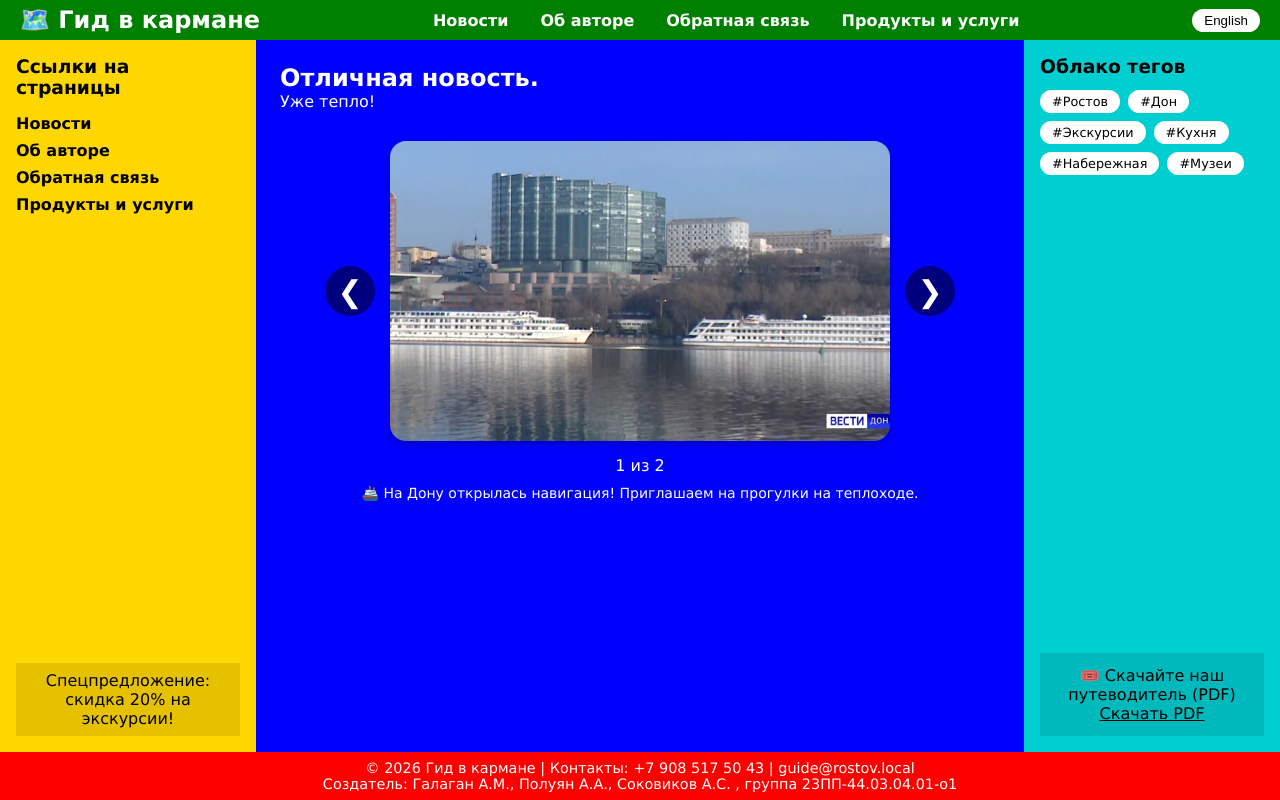
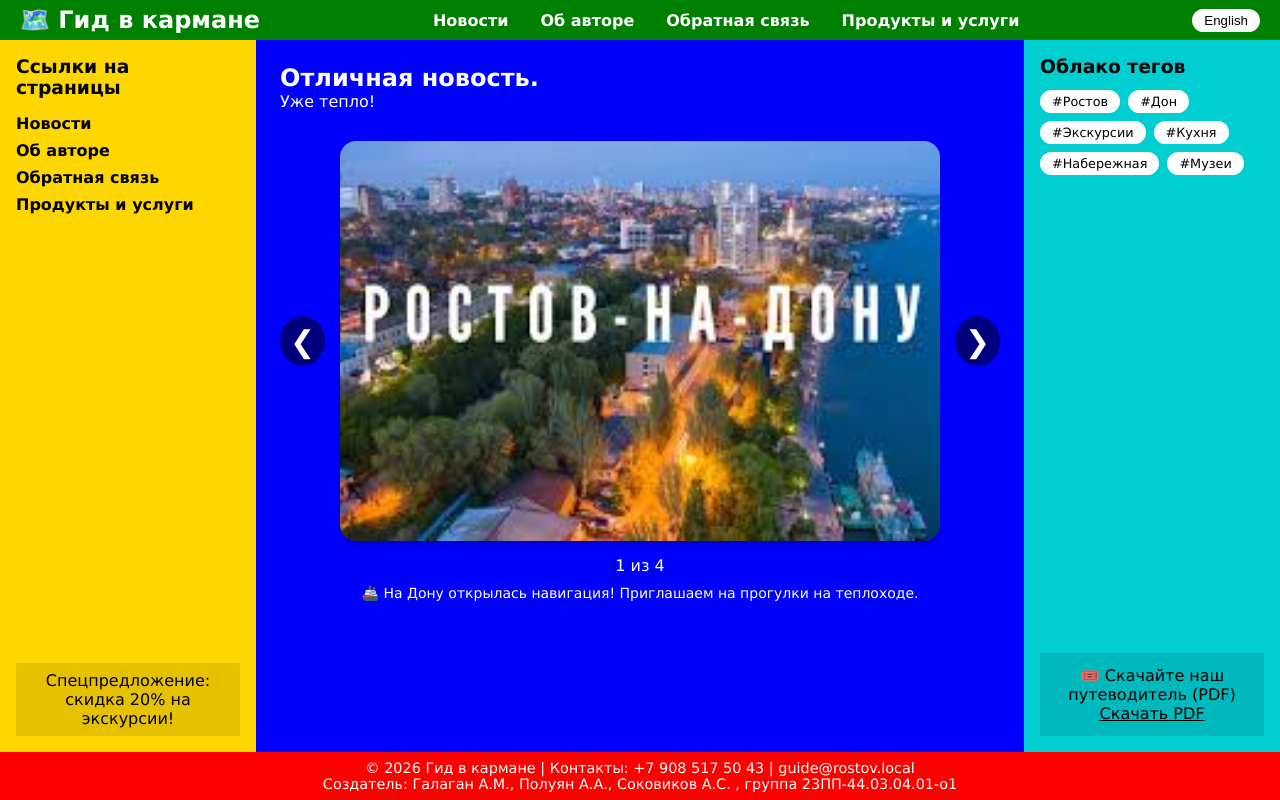
Before and after one commit to Alex-agal/Project-lab17-20, a React (Vite) app: page / in a window 1280 px wide. Built offline with nearby package versions, Linux system fonts and the light colour scheme.

Commit message:
Обновил страницу новости и добавил два фото

```diff
--- a/src/pages/NewsPage.jsx
+++ b/src/pages/NewsPage.jsx
@@ -2,7 +2,7 @@ import React, { useState } from 'react';
 
 const NewsPage = () => {
   // Список фото (имена файлов в папке public)
-  const photos = ['/don.jpeg', '/don2.png'];
+  const photos = ['/Rostov-1.jpg','/Rostov.jpg','/don.jpeg', '/don2.png'];
 
   // Состояние для хранения индекса текущего фото
   const [currentIndex, setCurrentIndex] = useState(0);
@@ -54,8 +54,8 @@ const NewsPage = () => {
           alt={`Фото ${currentIndex + 1}`}
           style={{
             width: '100%',
-            maxWidth: '500px',
-            height: '300px',
+            maxWidth: '600px',
+            height: '400px',
             objectFit: 'cover',
             borderRadius: '16px',
             boxShadow: '0 4px 8px rgba(0,0,0,0.2)'
@@ -80,7 +80,7 @@ const NewsPage = () => {
         </button>
       </div>
 
-      {/* Индикатор (показывает, какое фото сейчас: 1 из 2) */}
+      {/* Индикатор (показывает, какое фото сейчас: 1 из 4) */}
       <p style={{ textAlign: 'center', marginTop: '15px' }}>
         {currentIndex + 1} из {photos.length}
       </p>
```
Also changed, not shown: public/Rostov-1.jpg (added), public/Rostov.jpg (added).
